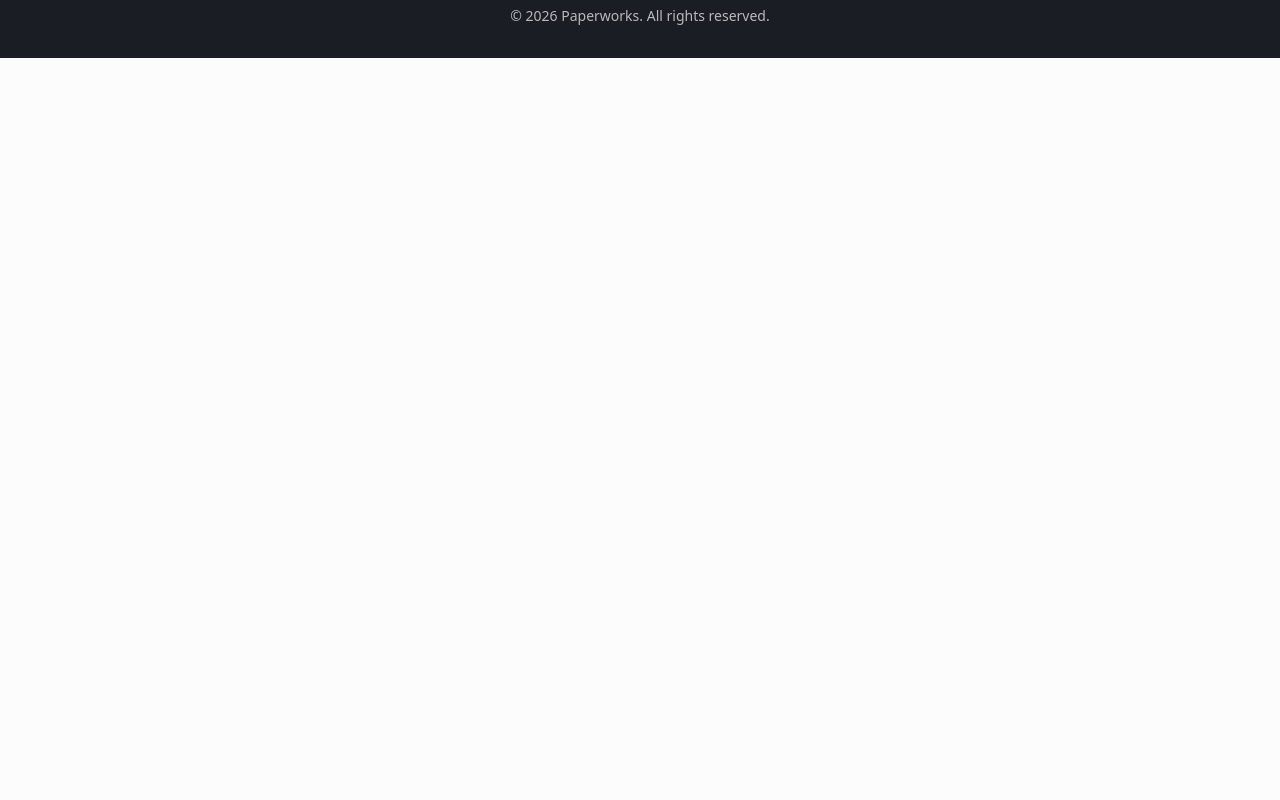
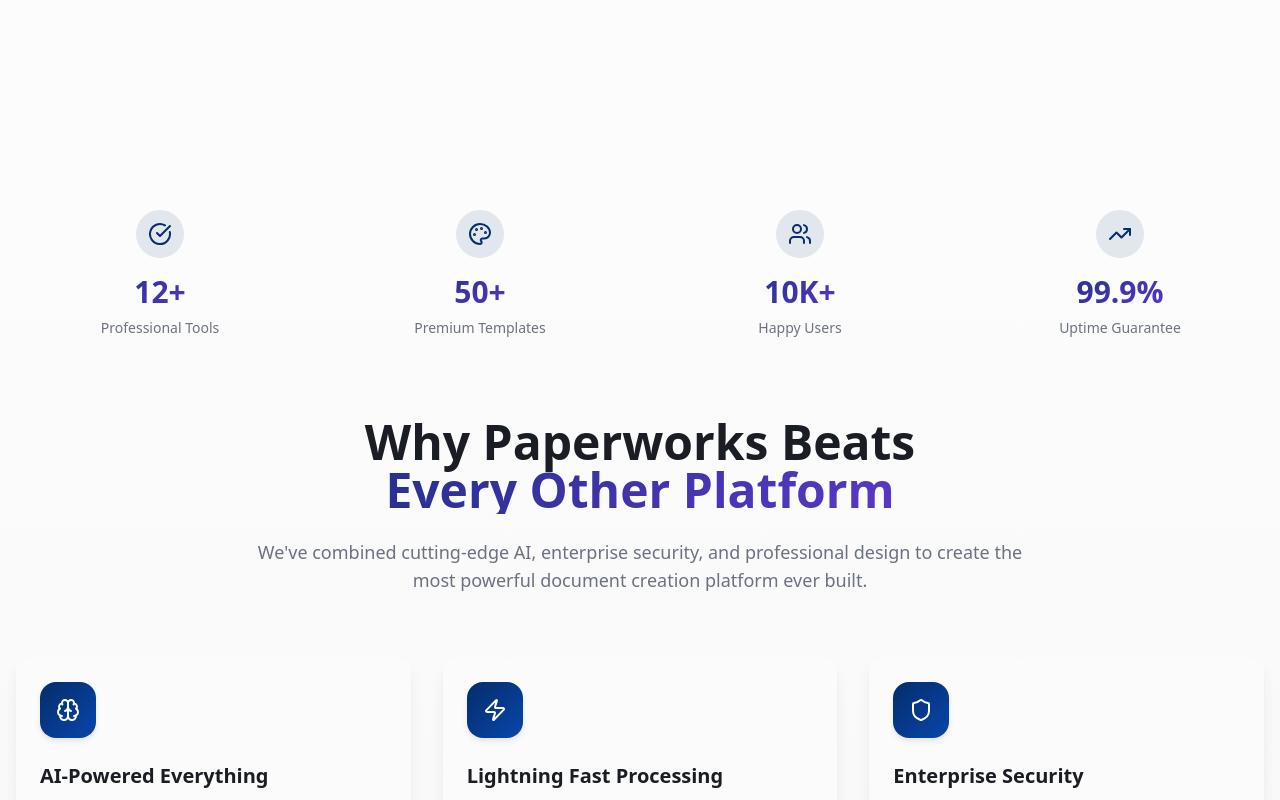
Before and after one commit to robfernan/Paperworks, a React (Vite) app: page / in a window 1280 px wide. Shown: the part 1660-2460 px from the top of the page. Before the commit the page ends 1718 px from the top, so only its background shows below. Built offline with nearby package versions, Linux system fonts and the light colour scheme.

Commit message:
feat(ui): mount enterprise FeaturesShowcase and Competitor Comparison on landing page

```diff
--- a/src/pages/Index.tsx
+++ b/src/pages/Index.tsx
@@ -1,12 +1,16 @@
 import HeroSection from "@/components/HeroSection";
 import ToolsGrid from "@/components/ToolsGrid";
+import FeaturesShowcase from "@/components/FeaturesShowcase";
+import ComparisonTable from "@/components/ComparisonTable";
 
 const Index = () => {
   return (
-      <main>
-        <HeroSection />
-        <ToolsGrid />
-      </main>
+    <main className="space-y-16 sm:space-y-24 pb-16">
+      <HeroSection />
+      <ToolsGrid />
+      <FeaturesShowcase />
+      <ComparisonTable />
+    </main>
   );
 };
 
```
